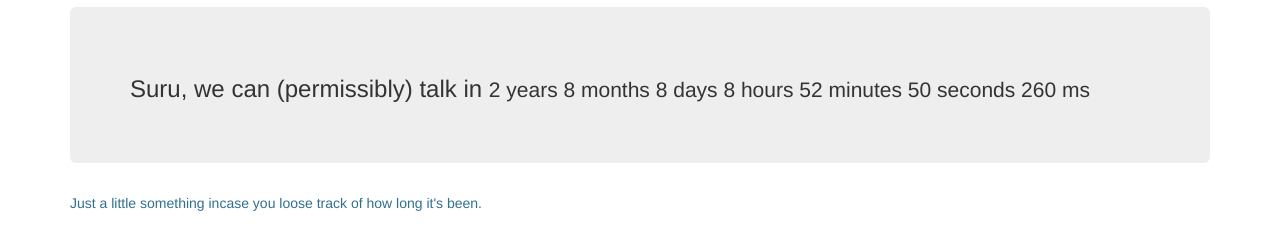
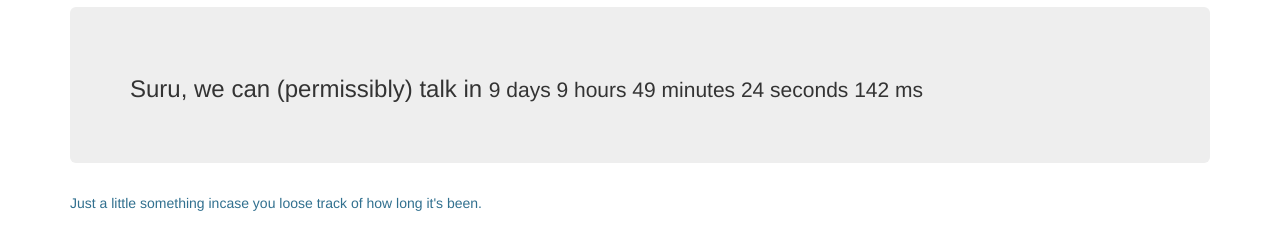
Before and after one commit to surucd/surucd.github.io, a plain HTML site: page index.html in a window 1280 px wide. Shown: the part 49-298 px from the top of the page. Drawn offline with nearby package versions, Linux system fonts and the light colour scheme.

Commit message:
changed the code a little

```diff
--- a/index.html
+++ b/index.html
@@ -26,7 +26,7 @@ var finalDate = new Date("Feb 5, 2019");
 
 function getTimeLeft(){
   var now = new Date();
-  var oneDay = 1000*24*60*60; // milliseconds in a day
+  var oneDay = 1000*24*60*60*100; // milliseconds in a day
   var timeLeft = finalDate - now;
   var daysLeft = timeLeft / oneDay;
   var yearsLeft = 0;
```
